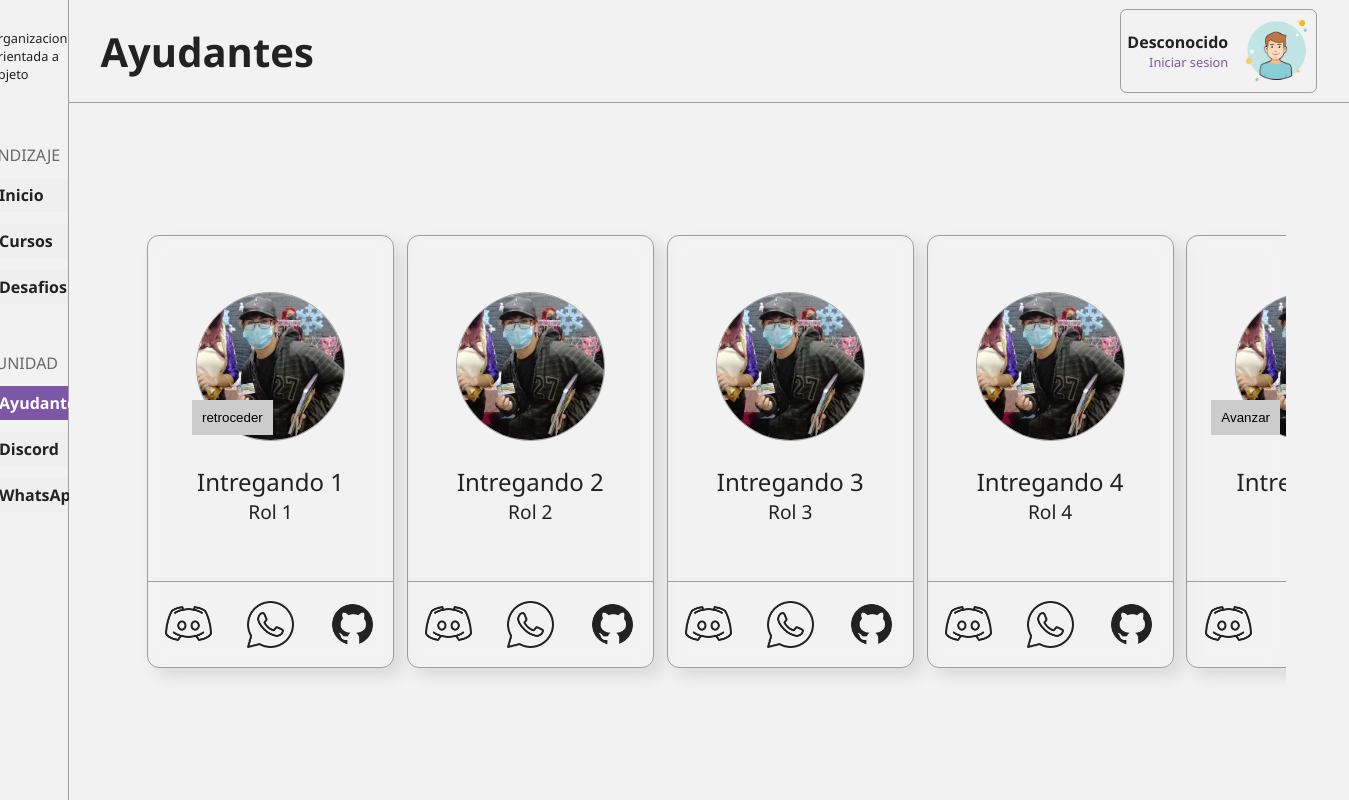
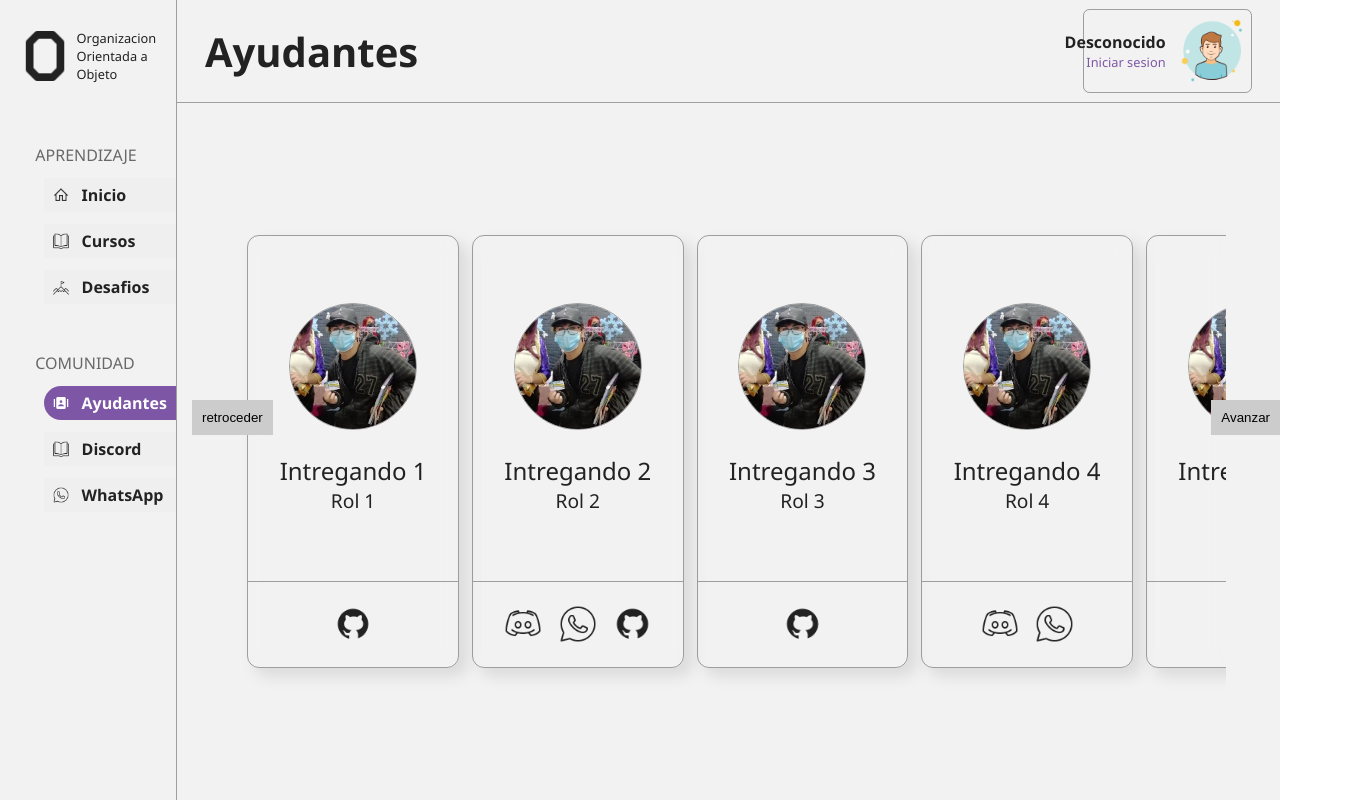
Before and after one commit to Claudio-Espinoza/OOO-Sistema, a Vue app in the folder frontend/: page /ayudantes in a window 1280 px wide. Shown: the whole page, 1349 px wide, since content can reach past the window. Built offline with nearby package versions, Linux system fonts and the light colour scheme.

Commit message:
Refactor<frontend>: Aplicar el tipado de typescripts

```diff
--- a/frontend/src/components/atoms/ButonCurse.vue
+++ b/frontend/src/components/atoms/ButonCurse.vue
@@ -1,8 +1,11 @@
 <script setup lang="ts">
-const props = defineProps({
+
+interface Props {
     type: String,
     content: String
-})
+}
+
+const props = defineProps<Props>();
 
 </script>
 
--- a/frontend/src/components/atoms/ButonLanding.vue
+++ b/frontend/src/components/atoms/ButonLanding.vue
@@ -1,8 +1,12 @@
 <script setup lang="ts">
-const props = defineProps({
+
+interface Props {
     type: String,
     content: String
-})
+}
+
+const props = defineProps<Props>();
+
 
 </script>
 
--- a/frontend/src/components/atoms/HelperCard.vue
+++ b/frontend/src/components/atoms/HelperCard.vue
@@ -21,9 +21,10 @@ const props = defineProps<Props>();
             <small class="card-content--rol">{{ props.role }}</small>
         </div>
         <div class="card-red">
-            <a href="https://discord.gg/CmbgBYFjUc" target="_blank"><img src="/src/assets/icon/discord.png" alt=""></a>
-            <a href="" target="_blank"><img src="/src/assets/icon/whatsapp.png" alt=""></a>
-            <a href="" target="_blank"><img src="/src/assets/icon/github.png" alt=""></a>
+            <a v-if="props.isDiscord" href="https://discord.gg/CmbgBYFjUc" target="_blank"><img
+                    src="/src/assets/icon/discord.png" alt=""></a>
+            <a v-if="props.isWhatsApp" href="" target="_blank"><img src="/src/assets/icon/whatsapp.png" alt=""></a>
+            <a v-if="props.isGitHub" href="" target="_blank"><img src="/src/assets/icon/github.png" alt=""></a>
         </div>
 
     </div>
@@ -82,7 +83,9 @@ const props = defineProps<Props>();
     width: 100%;
     display: flex;
     align-items: center;
-    justify-content: space-around;
+    justify-content: center;
+    gap: 1vw;
+
 
     flex-direction: row;
     box-sizing: border-box;
@@ -92,7 +95,7 @@ const props = defineProps<Props>();
 
 a>img {
     width: auto;
-    height: 60%;
+    height: 45%;
     cursor: pointer;
 }
 
--- a/frontend/src/components/molecules/SliderHelper.vue
+++ b/frontend/src/components/molecules/SliderHelper.vue
@@ -2,13 +2,13 @@
 import HelperCard from '../atoms/HelperCard.vue';
 import { ref } from 'vue'
 const allHelpers = [
-    { name: 'Intregando 1', role: 'Rol 1', isDiscord: true, isWhatsApp: true, isGitHub: true },
+    { name: 'Intregando 1', role: 'Rol 1', isDiscord: false, isWhatsApp: false, isGitHub: true },
     { name: 'Intregando 2', role: 'Rol 2', isDiscord: true, isWhatsApp: true, isGitHub: true },
-    { name: 'Intregando 3', role: 'Rol 3', isDiscord: false, isWhatsApp: true, isGitHub: true },
-    { name: 'Intregando 4', role: 'Rol 4', isDiscord: true, isWhatsApp: true, isGitHub: true },
-    { name: 'Intregando 5', role: 'Rol 5', isDiscord: false, isWhatsApp: true, isGitHub: true },
+    { name: 'Intregando 3', role: 'Rol 3', isDiscord: false, isWhatsApp: false, isGitHub: true },
+    { name: 'Intregando 4', role: 'Rol 4', isDiscord: true, isWhatsApp: true, isGitHub: false },
+    { name: 'Intregando 5', role: 'Rol 5', isDiscord: false, isWhatsApp: false, isGitHub: true },
     { name: 'Intregando 6', role: 'Rol 6', isDiscord: false, isWhatsApp: true, isGitHub: true },
-    { name: 'Intregando 7', role: 'Rol 7', isDiscord: true, isWhatsApp: true, isGitHub: true }
+    { name: 'Intregando 7', role: 'Rol 7', isDiscord: true, isWhatsApp: true, isGitHub: false }
 ];
 const container = ref<HTMLElement | null>(null);
 
```
